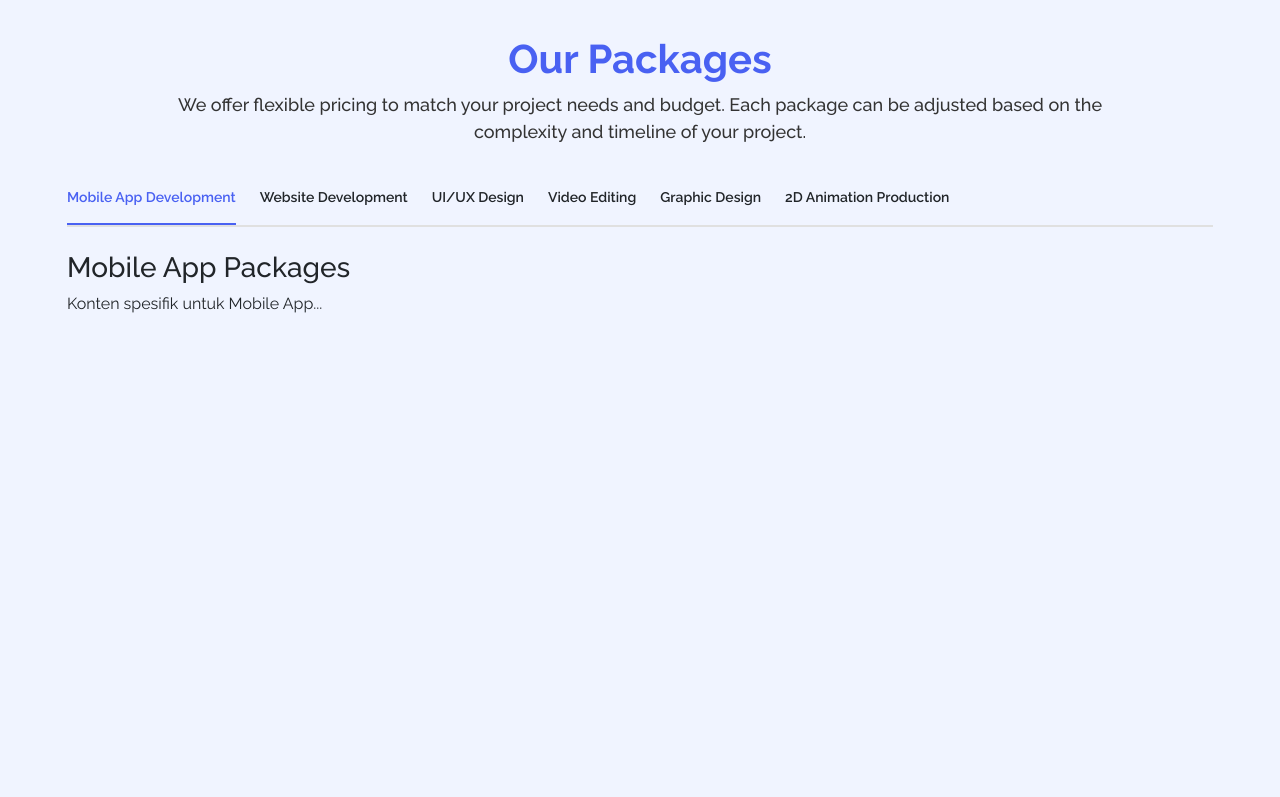
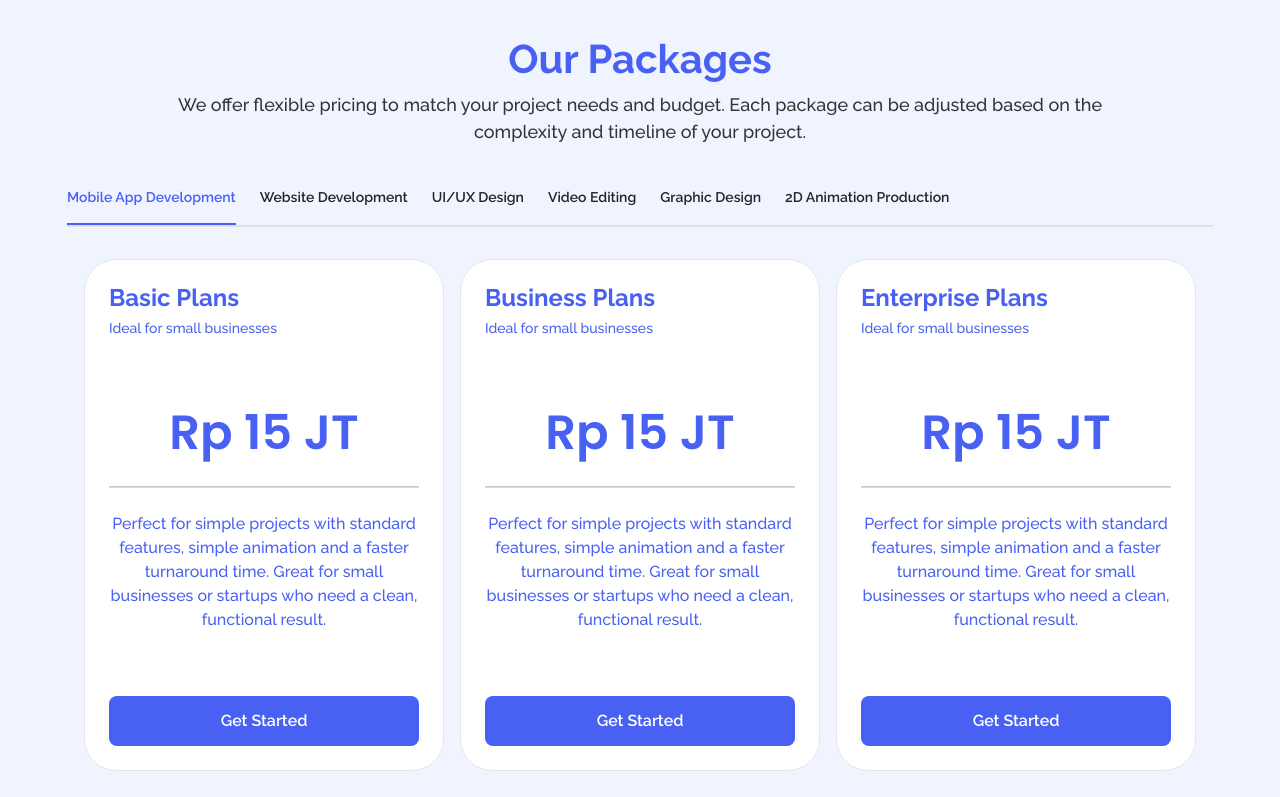
Before and after one commit to azzmnrwebdev/zavintech, a React (Vite) app: page / in a window 1280 px wide. Shown: the part 2000-2797 px from the top of the page. Before the commit the page ends 2380 px from the top, so only its background shows below. Built offline with nearby package versions, Linux system fonts and the light colour scheme.

Commit message:
add package content mobile

```diff
--- a/src/App.jsx
+++ b/src/App.jsx
@@ -347,7 +347,7 @@ const App = () => {
             </div>
 
             {/* Content */}
-            <div className="package-content mt-4">
+            <div className="package-content">
               {packageContents[activePackageFilter]}
             </div>
           </div>
@@ -359,8 +359,100 @@ const App = () => {
 
 const PackageMobile = () => (
   <>
-    <h3>Mobile App Packages</h3>
-    <p>Konten spesifik untuk Mobile App...</p>
+    <div
+      id="packageMobile"
+      className="row row-cols-1 row-cols-md-2 row-cols-lg-3 justify-content-center g-3"
+    >
+      {/* Basic Plans */}
+      <div className="col">
+        <div className="card bg-white h-100 rounded-5">
+          <div className="card-body p-4">
+            <h5 className="card-title mb-1">Basic Plans</h5>
+            <span className="card-subtitle">
+              <small>Ideal for small businesses</small>
+            </span>
+
+            <div className="mb-4" style={{ marginTop: "4rem" }}>
+              <h1 className="card-price mb-4 text-center">Rp 15 JT</h1>
+              <hr
+                className="my-0"
+                style={{ height: "2px", backgroundColor: "#4961f2" }}
+              />
+            </div>
+
+            <p className="card-text text-center">
+              Perfect for simple projects with standard features, simple
+              animation and a faster turnaround time. Great for small businesses
+              or startups who need a clean, functional result.
+            </p>
+
+            <a href="#" className="btn text-white fs-6 fw-semibold w-100">
+              Get Started
+            </a>
+          </div>
+        </div>
+      </div>
+
+      {/* Business Plans */}
+      <div className="col">
+        <div className="card bg-white h-100 rounded-5">
+          <div className="card-body p-4">
+            <h5 className="card-title mb-1">Business Plans</h5>
+            <span className="card-subtitle">
+              <small>Ideal for small businesses</small>
+            </span>
+
+            <div className="mb-4" style={{ marginTop: "4rem" }}>
+              <h1 className="card-price mb-4 text-center">Rp 15 JT</h1>
+              <hr
+                className="my-0"
+                style={{ height: "2px", backgroundColor: "#4961f2" }}
+              />
+            </div>
+
+            <p className="card-text text-center">
+              Perfect for simple projects with standard features, simple
+              animation and a faster turnaround time. Great for small businesses
+              or startups who need a clean, functional result.
+            </p>
+
+            <a href="#" className="btn text-white fs-6 fw-semibold w-100">
+              Get Started
+            </a>
+          </div>
+        </div>
+      </div>
+
+      {/* Enterprise Plans */}
+      <div className="col">
+        <div className="card bg-white h-100 rounded-5">
+          <div className="card-body p-4">
+            <h5 className="card-title mb-1">Enterprise Plans</h5>
+            <span className="card-subtitle">
+              <small>Ideal for small businesses</small>
+            </span>
+
+            <div className="mb-4" style={{ marginTop: "4rem" }}>
+              <h1 className="card-price mb-4 text-center">Rp 15 JT</h1>
+              <hr
+                className="my-0"
+                style={{ height: "2px", backgroundColor: "#4961f2" }}
+              />
+            </div>
+
+            <p className="card-text text-center">
+              Perfect for simple projects with standard features, simple
+              animation and a faster turnaround time. Great for small businesses
+              or startups who need a clean, functional result.
+            </p>
+
+            <a href="#" className="btn text-white fs-6 fw-semibold w-100">
+              Get Started
+            </a>
+          </div>
+        </div>
+      </div>
+    </div>
   </>
 );
 
--- a/src/assets/css/index.css
+++ b/src/assets/css/index.css
@@ -1,5 +1,6 @@
 @import url("https://fonts.googleapis.com/css2?family=Righteous&display=swap");
 @import url("https://fonts.googleapis.com/css2?family=Raleway:ital,wght@0,100..900;1,100..900&display=swap");
+@import url("https://fonts.googleapis.com/css2?family=Poppins:ital,wght@0,100;0,200;0,300;0,400;0,500;0,600;0,700;0,800;0,900;1,100;1,200;1,300;1,400;1,500;1,600;1,700;1,800;1,900&display=swap");
 
 *,
 html,
@@ -25,6 +26,7 @@ body {
 }
 
 .navbar-brand {
+  letter-spacing: 2px;
   color: white !important;
   padding-top: 0 !important;
   font-size: 2rem !important;
@@ -251,6 +253,52 @@ main {
   color: #4961f2;
 }
 
+#packages .package-content {
+  margin-top: 2rem;
+}
+
+/* Package Mobile */
+#packages .package-content #packageMobile .card {
+  border-color: #e4e4e4;
+  transition: all 0.4s ease;
+}
+
+#packages .package-content #packageMobile .card:hover {
+  box-shadow: rgba(0, 0, 0, 0.5) 0px 0px 10px -5px;
+}
+
+#packages .package-content #packageMobile .card .card-title {
+  font-weight: 700;
+  color: #4961f2;
+  font-size: 1.5rem;
+}
+
+#packages .package-content #packageMobile .card .card-subtitle {
+  color: #4961f2;
+  font-weight: 500;
+}
+
+#packages .package-content #packageMobile .card .card-price {
+  font-size: 2rem;
+  color: #4961f2;
+  font-weight: 600;
+  font-family: "Poppins", sans-serif;
+}
+
+#packages .package-content #packageMobile .card .card-text {
+  font-size: 1rem;
+  color: #4961f2;
+  font-weight: 500;
+  margin-bottom: 4rem;
+}
+
+#packages .package-content #packageMobile .card a.btn {
+  border-radius: 8px;
+  padding: 0.75rem 1.5rem;
+  background-color: #4961f2;
+  transition: background-color 0.3s ease;
+}
+
 /* Animation */
 @keyframes float {
   0% {
@@ -295,6 +343,10 @@ main {
 
   #packages .description {
     font-size: 1.125rem;
+  }
+
+  #packages .package-content #packageMobile .card .card-price {
+    font-size: 2.5rem;
   }
 }
 
@@ -350,4 +402,16 @@ main {
     padding-left: 5rem;
     padding-right: 5rem;
   }
+
+  #packages .package-content #packageMobile .card .card-price {
+    font-size: 3rem;
+  }
+
+  #packages .package-content #packageMobile .col {
+    width: auto;
+  }
+
+  #packages .package-content #packageMobile .card {
+    width: 360px;
+  }
 }
```
